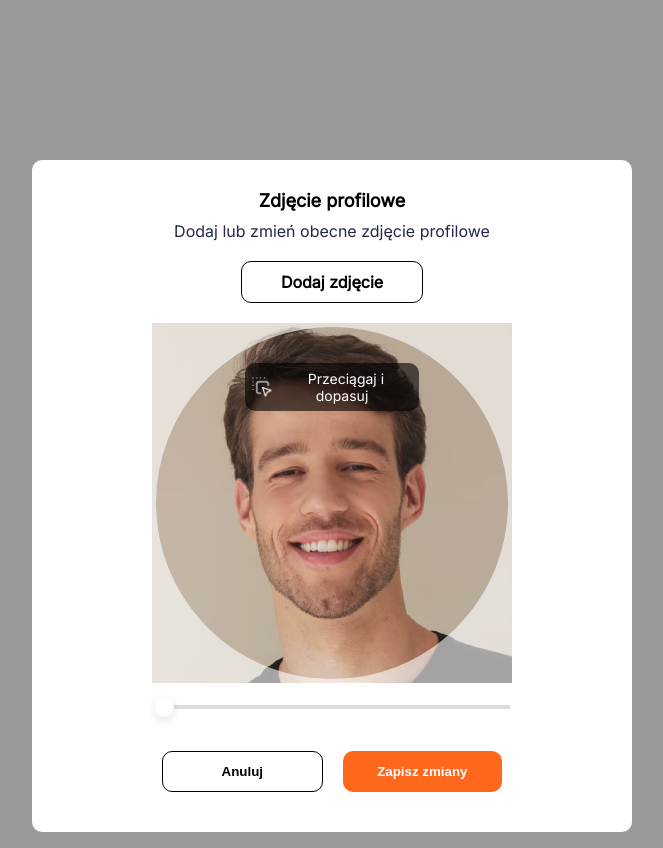
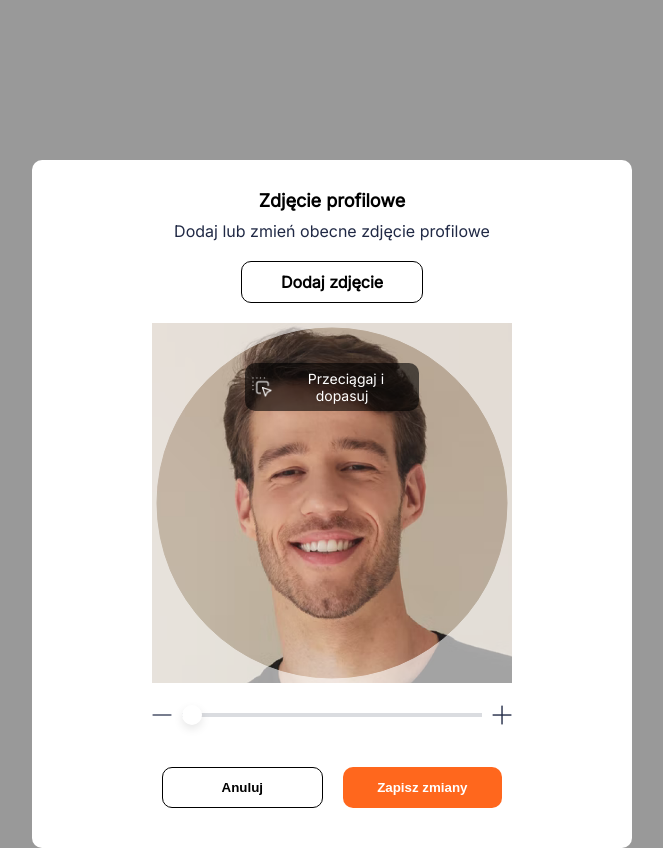
Before and after one commit to Mikosikora/photo-editor, a React (Create React App) app: page / in a window 1280 px wide. Shown: the whole page, without its empty margins (308-971 px from the left). Built offline with nearby package versions, Linux system fonts and the light colour scheme.

Commit message:
dodanie ikon do zoom slidera

```diff
--- a/src/Components/Editor/Editor.css
+++ b/src/Components/Editor/Editor.css
@@ -82,6 +82,7 @@ input[type=file]{
     height: 4px;
     outline: none;
     transition: opacity .2s;
+    margin: 10px;
 }
 
 .slider:hover {
@@ -103,6 +104,7 @@ input[type=file]{
     width: 360px;
     margin-left: auto;
     margin-right: auto;
+    align-items: center;
 }
 
 .cardFooter{
--- a/src/Components/Editor/Editor.tsx
+++ b/src/Components/Editor/Editor.tsx
@@ -43,7 +43,7 @@ const Editor = () => {
             const img = file.current!.files![0];
             const obj = URL.createObjectURL(img);
             setURL(obj);
-            console.log("git");
+            console.log("uploaded");
         }
     }
 
@@ -55,12 +55,6 @@ const Editor = () => {
         if(mouseDown){
             var newX = position.x+e.movementX
             var newY = position.y+e.movementY
-
-            if(newX>((360*(1+position.zoom/10))-360)/2) return
-            if(newY>((360*(1+position.zoom/10))-360)/2) return
-
-            if(newX<((360-360*(1+position.zoom/10)))/2) return
-            if(newY<((360-360*(1+position.zoom/10)))/2) return
 
             setPosition({x: newX, y: newY, zoom: position.zoom})
             console.log("move");
@@ -81,14 +75,16 @@ const Editor = () => {
                 <svg width="360" height="360" className="mask">
                     <mask id="mask">
                         <rect fill="white" width="100%" height="100%"/>
-                        <circle cx="180" cy="180" r="175" stroke="black" stroke-width="2" fill="black" />
+                        <circle cx="180" cy="180" r="175" stroke="black" fill="black" />
                     </mask>
                     <rect mask="url(#mask)" fill="#ffffff99" width="100%" height="100%"/>
                 </svg>
                 <Image position={position} url={url} />
             </div>
             <div className="zoomConainer">
+                <img src="sub-icon.png" alt="-" width="20" height="20" />
                 <input className="slider" type="range" min="0" max="100" defaultValue="0" onInput={zoom}></input>
+                <img src="add-icon.png" alt="+" width="20" />
             </div>
             <div className="cardFooter">
                 <button className="cancelButton">Anuluj</button>
```
Also changed, not shown: public/add-icon.png (added), public/sub-icon.png (added).
